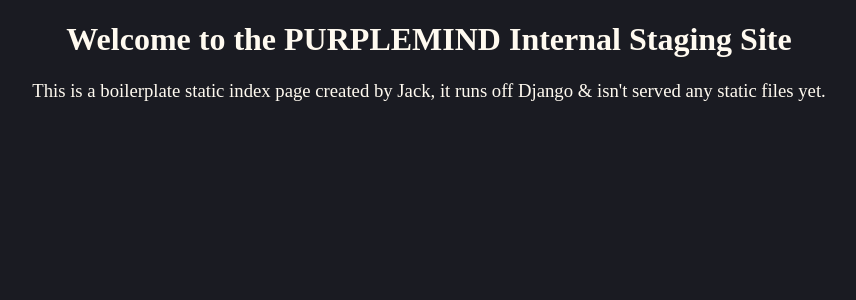
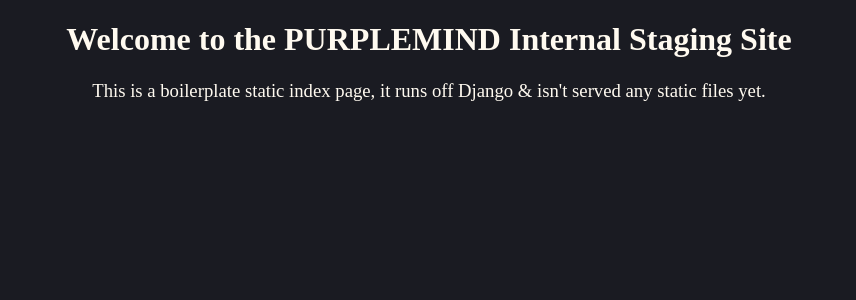
Before and after one commit to PurpleMindOrg/PURPLEMINDmuse, a Django app: page / in a window 1280 px wide. Shown: the top 300 px of the page, without its empty margins (211-1067 px from the left). Run offline with Django 3.2, Linux system fonts and the light colour scheme.

Commit message:
## PURPLEMIND App 0.0.3.0 Alpha
# Updated Static Site served by Django

```diff
--- a/purplemindApp/templates/index.html
+++ b/purplemindApp/templates/index.html
@@ -13,6 +13,6 @@
 <body>
 
 <h1>Welcome to the PURPLEMIND Internal Staging Site</h1>
-<h3> This is a boilerplate static index page created by Jack, it runs off Django & isn't served any static files yet.</h3>
+<h3> This is a boilerplate static index page, it runs off Django & isn't served any static files yet.</h3>
 </body>
 </html>
```
